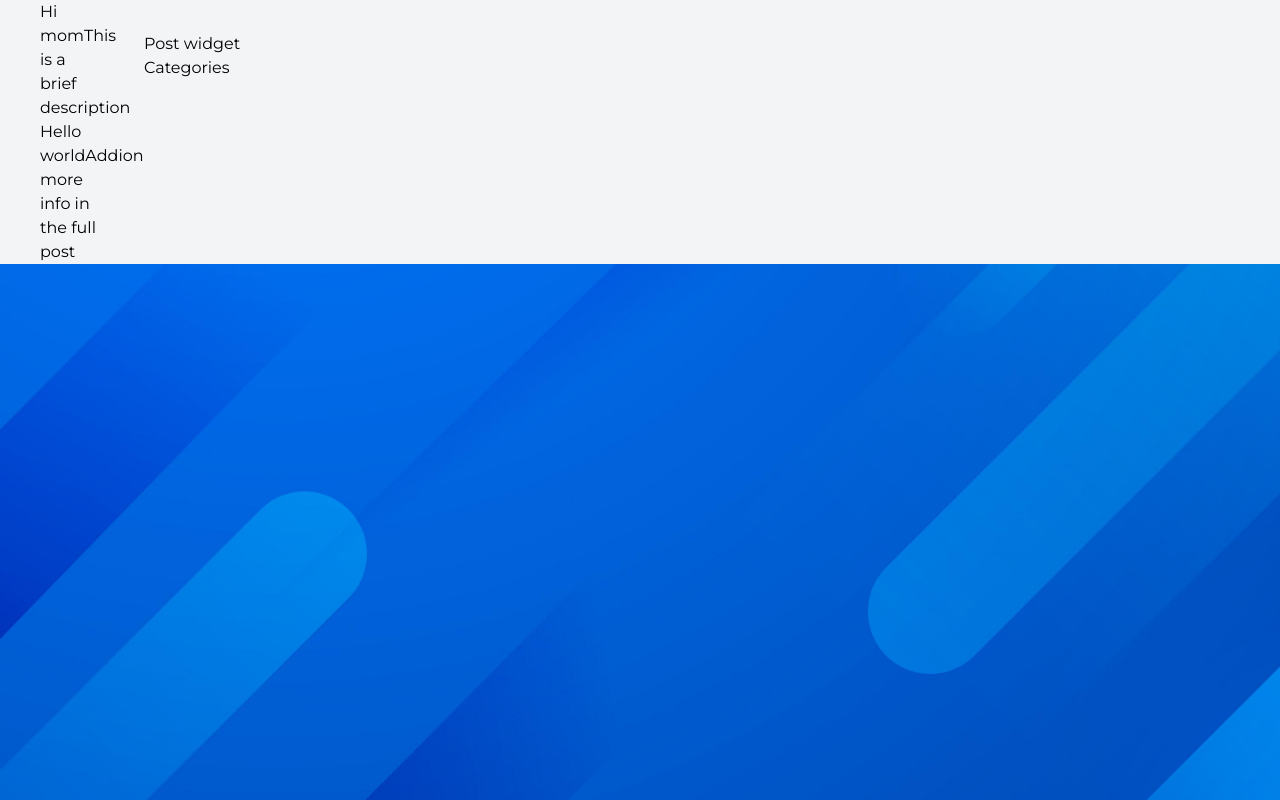
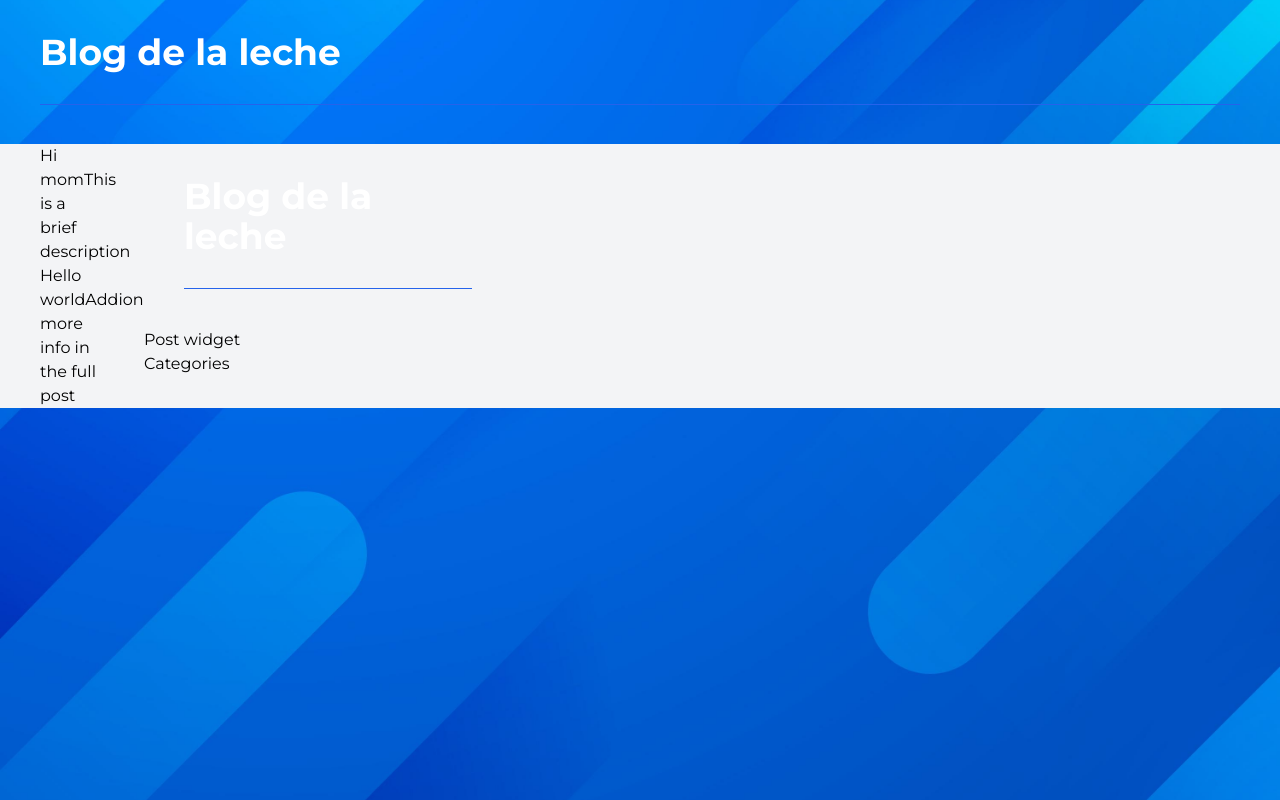
Before and after one commit to Alfrugo/NextJS-GraphQL-Blog, a Next.js app: page / in a window 1280 px wide. Built offline with nearby package versions, Linux system fonts and the light colour scheme.

Commit message:
nested the header section as layout/children

```diff
--- /dev/null
+++ b/components/Header.jsx
@@ -0,0 +1,27 @@
+import React, { useContext } from 'react'
+
+import Link from 'next/link'
+
+// const categories = [
+//     { name: 'innovation', slug: 'innovate' },
+//     { name: 'SEO-whitehat', slug: 'SEO'}
+// ]
+
+const Header = () => {
+    return (
+        <div className='container mx-auto px-10 mb-8' >
+            <div className='border-b w-full inline-block border-blue-600 py-8'>
+                <div className='md:float-left block'>
+                    {/* <link href='/'> */}
+                        <span className='cursor-pointer text-4xl font-bold text-white'>
+                            Blog de la leche
+                        </span>
+                    {/* </link> */}
+                </div>
+            </div>
+
+        </div>
+    )
+}
+
+export default Header
--- /dev/null
+++ b/components/Layout.jsx
@@ -0,0 +1,14 @@
+import React from 'react'
+import { Header } from './'
+
+const Layout = ({ children }) => {
+    return (
+        <>
+        <Header />
+        { children }
+
+        </>
+    )
+}
+
+export default Layout
--- a/components/PostWidget.jsx
+++ b/components/PostWidget.jsx
@@ -1,6 +1,6 @@
 import React from 'react'
 
-const PostWidget = ( ) => {
+const PostWidget = () => {
     return (
         <div>
             Post widget
--- a/components/index.js
+++ b/components/index.js
@@ -3,3 +3,5 @@ import { defaultMaxListeners } from "ws";
 export { default as PostCard } from './PostCard'
 export { default as PostWidget } from './PostWidget'
 export { default as Categories } from './Categories'
+export { default as Header } from './Header'
+export { default as Layout } from './Layout'
--- a/pages/_app.tsx
+++ b/pages/_app.tsx
@@ -1,9 +1,17 @@
 import 'tailwindcss/tailwind.css'
 import '../styles/globals.scss'
+
+import React, { useEffect, useState } from 'react'
+import { Layout } from '../components'
+// import { Layout } from '../components/Layout'
 import type { AppProps } from 'next/app'
 
 function MyApp({ Component, pageProps }: AppProps) {
-  return <Component {...pageProps} />
+  return (
+    <Layout>
+      <Component {...pageProps} />
+   </Layout>
+  )
 }
 
 export default MyApp
--- a/pages/index.tsx
+++ b/pages/index.tsx
@@ -1,7 +1,7 @@
 import type { NextPage } from 'next'
 import Head from 'next/head'
 import Image from 'next/image'
-import { PostCard, PostWidget, Categories } from '../components'
+import { PostCard, PostWidget, Categories, Header } from '../components'
 
 const posts = [
   {title:'Hi mom', excerpt:'This is a brief description'},
@@ -22,6 +22,7 @@ const Home: NextPage = () => {
         </div>
         <div className='col-span-1 lg:col-span-4'>
           <div className='lg:sticky relative top-8'>
+            <Header />
             <PostWidget />
             <Categories />
           </div>
```
